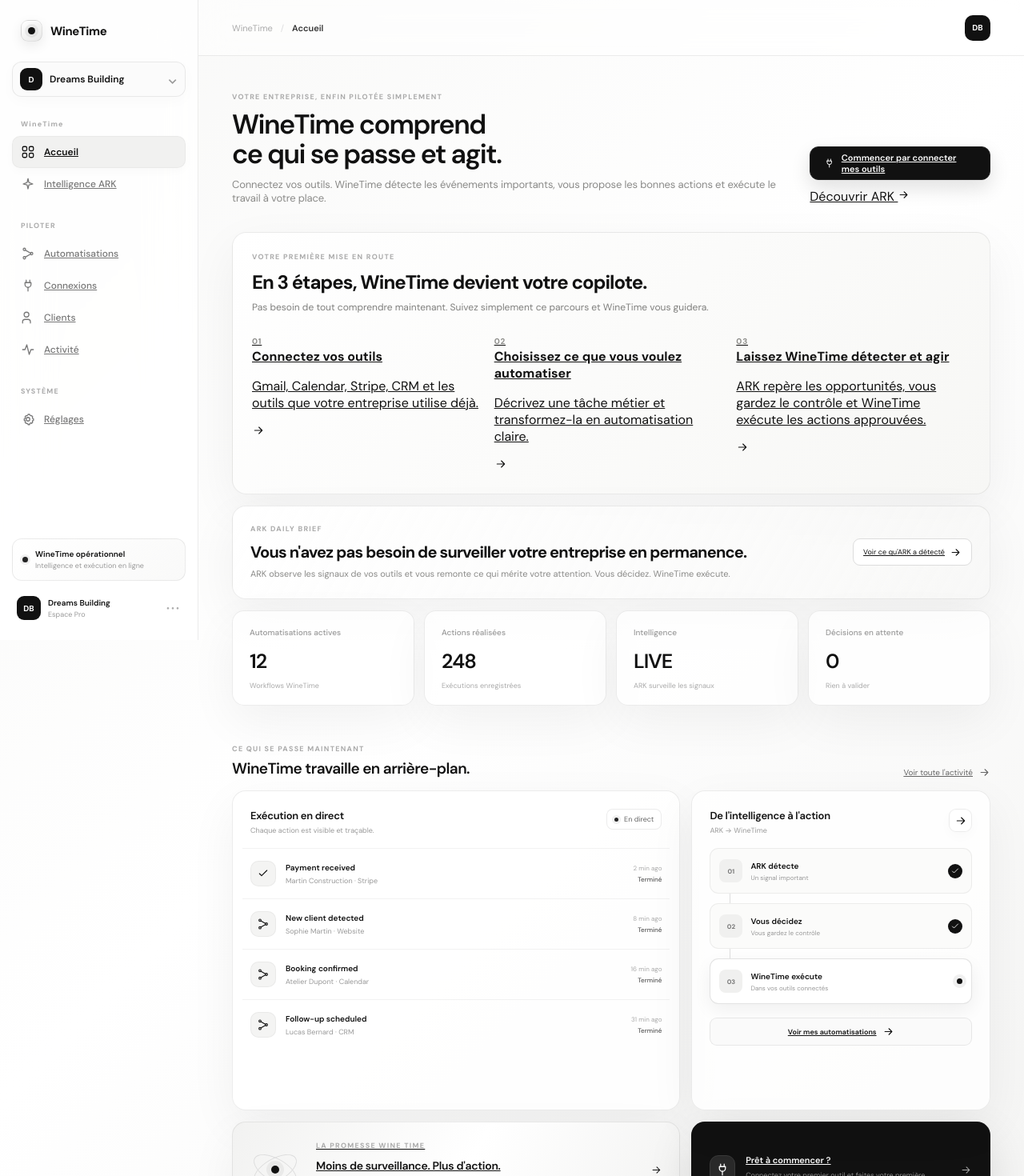
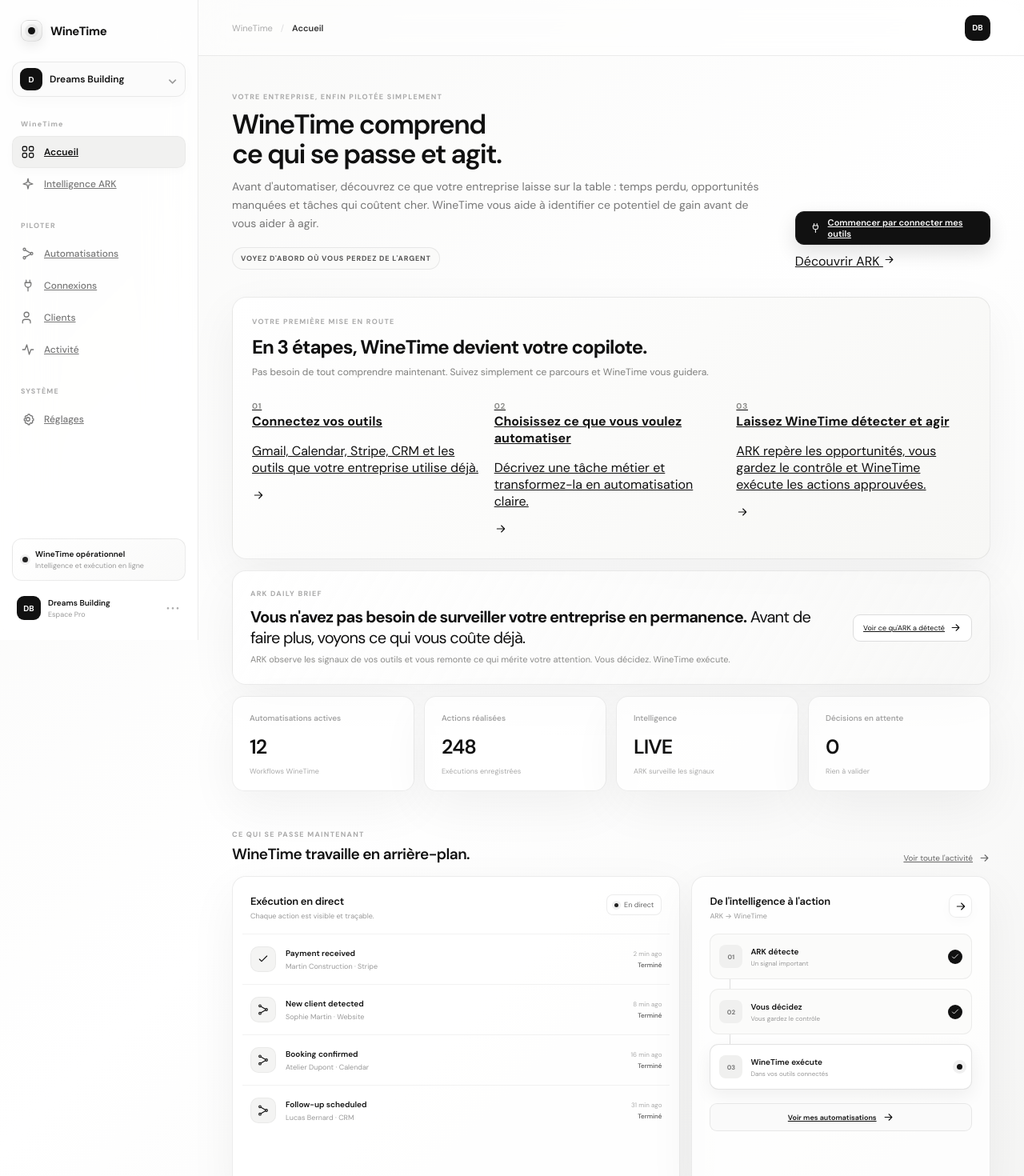
Before and after one commit to dreamsbuilding3-afk/Orbit, a Next.js app: page / in a window 1280 px wide. Shown: the top 1470 px of the page at 80% size. Built offline with nearby package versions, Linux system fonts and the light colour scheme.

Commit message:
feat: make WineTime value proposition money-first

```diff
--- a/app/responsive.css
+++ b/app/responsive.css
@@ -166,3 +166,52 @@
   table { display: block; width: 100%; overflow-x: auto; -webkit-overflow-scrolling: touch; }
   pre, code { max-width: 100%; overflow-x: auto; }
 }
+
+/* WineTime marketing layer: lead with the value recovered before the automation. */
+.hero-row > div:first-child .hero-copy {
+  font-size: 0 !important;
+  line-height: 1.6;
+  max-width: 720px;
+}
+.hero-row > div:first-child .hero-copy::after {
+  content: "Avant d'automatiser, découvrez ce que votre entreprise laisse sur la table : temps perdu, opportunités manquées et tâches qui coûtent cher. WineTime vous aide à identifier ce potentiel de gain avant de vous aider à agir.";
+  display: block;
+  font-size: 14px;
+  line-height: 1.65;
+  color: #777;
+}
+.hero-row > div:first-child::after {
+  content: "VOYEZ D'ABORD OÙ VOUS PERDEZ DE L'ARGENT";
+  display: inline-flex;
+  margin-top: 18px;
+  padding: 7px 10px;
+  border: 1px solid var(--line);
+  border-radius: 999px;
+  font-size: 9px;
+  font-weight: 700;
+  letter-spacing: .09em;
+  color: #555;
+  background: #fafaf9;
+}
+.intel-strip h2 {
+  max-width: 820px;
+}
+.intel-strip h2::after {
+  content: " Avant de faire plus, voyons ce qui vous coûte déjà.";
+  font-weight: 400;
+}
+.value-banner h3 {
+  font-size: 16px;
+}
+.value-banner h3::after {
+  content: " WineTime vous aide d'abord à voir le potentiel, puis à le récupérer.";
+  font-weight: 400;
+}
+
+@media (max-width: 760px) {
+  .hero-row > div:first-child .hero-copy::after { font-size: 13px; line-height: 1.6; }
+  .hero-row > div:first-child::after { margin-top: 14px; font-size: 8px; }
+  .intel-strip h2::after { display: block; margin-top: 5px; }
+  .value-banner h3 { font-size: 13px; }
+  .value-banner h3::after { display: block; margin-top: 4px; }
+}
```
